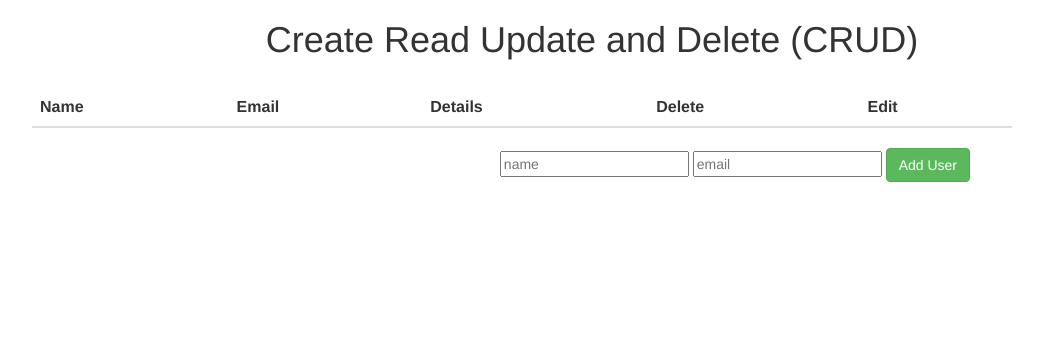
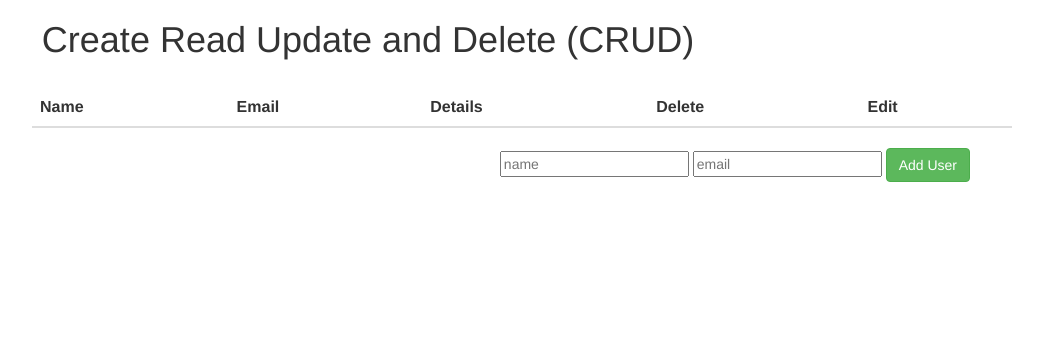
Before and after one commit to Mattia46/RestCall-AngularJS, a website: page index.html in a window 1280 px wide. Shown: the whole page, without its empty margins (118-1161 px from the left). Drawn offline with nearby package versions, Linux system fonts and the light colour scheme; no server answers.

Commit message:
updated pictures

```diff
--- a/css/style.css
+++ b/css/style.css
@@ -16,5 +16,5 @@
 }
 
 .header {
-  margin-left: 10em;
+  margin-left: -22em;
 }
```
Also changed, not shown: images/details.png, images/interface.png, 1 other file.
